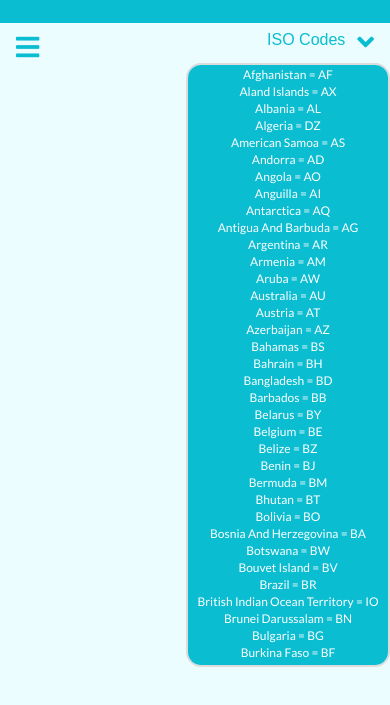
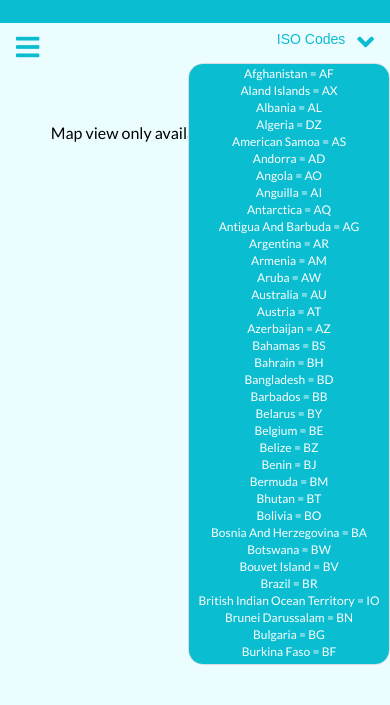
Before and after one commit to AZForest/WeatherFinder, a plain HTML site: page index.html in a window 390 px wide. Both pictures are taken after a click on the button "ISO Codes". Shown: the part 97-802 px from the top of the page. Drawn offline with Linux system fonts and the light colour scheme.

Commit message:
mobile responsive complete

```diff
--- a/index.html
+++ b/index.html
@@ -50,7 +50,7 @@
 
     <main>
 
-
+        <div id="bg-replacement">Map view only available in Desktop Mode</div>
         <div class="bg-img-container" id="bg-img-container">
             <img src="Images/worldmap1.jpg">
             <div id="search-div" class="search-div">
--- a/style.css
+++ b/style.css
@@ -99,7 +99,7 @@ body.show-nav {
 
 .right-bar {
     background-color: var(--primary-color);
-    border: 2px solid gainsboro;
+    border: 1px solid gainsboro;
     color: #fff;
     border-radius: 15px;
     position: absolute;
@@ -261,7 +261,7 @@ input:focus {
 .toggle2 p {
     padding: 2px;
     margin: 0 10px 0 0;
-    font-size: 16px;
+    font-size: 14px;
 }
 @media (min-width: 1600px) {
     .toggle2 {
@@ -278,6 +278,9 @@ input:focus {
     margin: 20px auto;
     /*position: relative;*/
     z-index: 0;
+}
+#bg-replacement {
+    display: none;
 }
 @media (min-width: 1600px) {
     .bg-img-container {
@@ -298,6 +301,14 @@ input:focus {
     .bg-img-container {
         display: none;
     }
+    #bg-replacement {
+        display: block;
+        text-align: center;
+        width: 90%;
+        height: 100px;
+        margin: 100px auto 0px auto;
+    }
+
 }
 
 .bg-img-container img {
@@ -469,10 +480,11 @@ input:focus {
 
 @media (max-width: 550px) {
     #result-description {
-        margin-top: 60px;
+        margin-top: 20px;
         width: 90%;
         height: fit-content;
     }
+
 }
 
 #result-description h2 {
@@ -492,6 +504,9 @@ input:focus {
     #result-description h4 {
         max-width: 80%;
         margin: 10px auto;
+    }
+    #result-description h2 {
+        padding-top: 20px;
     }
 }
 #result-description h5 {
```
